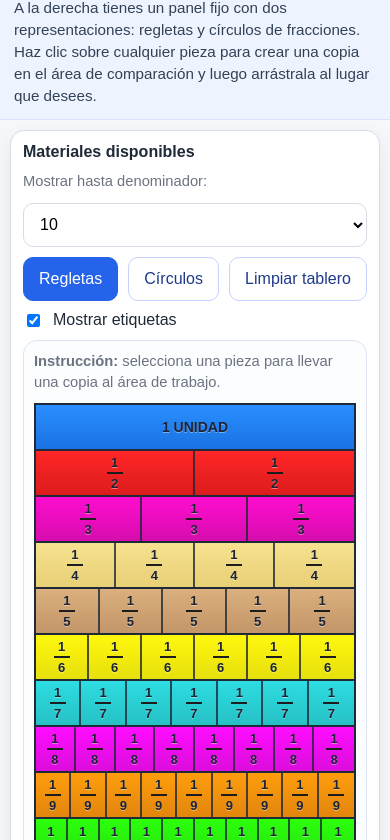
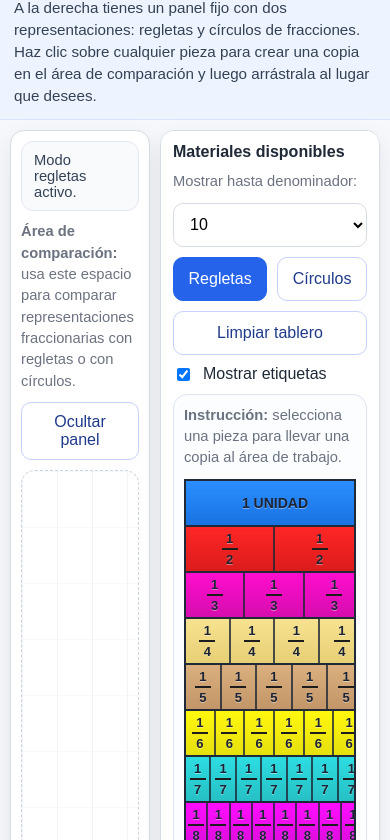
Before and after one commit to aminier06/fracciones2, a plain HTML site: page index.html in a window 390 px wide. Shown: the part 69-909 px from the top of the page. Drawn offline with Linux system fonts and the light colour scheme.

Commit message:
Update index.html

```diff
--- a/index.html
+++ b/index.html
@@ -3,7 +3,7 @@
 <head>
   <meta charset="UTF-8" />
   <meta name="viewport" content="width=device-width, initial-scale=1.0" />
-  <title>Simulador de Regletas y Círculos de Fracciones</title>
+  <title>Simulador de Regletas y Círculos de Fracciones </title>
   <style>
     :root{
       --bg:#f6f8fb;
@@ -138,30 +138,69 @@
     .kbd{display:inline-block;border:1px solid #cbd5e1;background:rgba(255,255,255,0.4);border-radius:6px;padding:1px 6px;font-size:.85rem;color:#334155}
     .help-list{margin:8px 0 0 18px;padding:0;color:#475569}
     .help-list li{margin:4px 0}
+    .mobile-panel-toggle{display:none}
     footer{padding:8px 18px 18px;color:#64748b;font-size:.9rem;text-align:center}
     @media (max-width:1100px){
       .layout{grid-template-columns:1fr}
       .panel{position:static;max-height:none}
       .board{min-height:720px}
     }
-
-    .mobile-panel-toggle{display:none}
-@media (max-width:768px){
+    @media (max-width:768px){
       :root{ --rod-height:40px; }
       body{font-size:16px}
       header{padding:14px 14px 12px}
       h1{font-size:1.2rem;line-height:1.2}
       header p{font-size:.95rem}
-      .layout{grid-template-columns:1fr;gap:12px;padding:10px}
+      .layout{
+        display:grid;
+        grid-template-columns:minmax(0,1fr) var(--mobile-panel-width, 220px);
+        gap:10px;
+        padding:10px;
+        align-items:start;
+      }
       .board-wrap,.panel{border-radius:14px}
-      .board-wrap{padding:10px}
-      .panel{padding:12px;order:-1}
-      .toolbar{flex-direction:column;align-items:stretch;margin-bottom:10px}
+      .board-wrap{
+        grid-column:1;
+        min-width:0;
+        padding:10px;
+      }
+      .panel{
+        grid-column:2;
+        padding:12px;
+        position:sticky;
+        top:10px;
+        max-height:calc(100vh - 20px);
+        overflow:auto;
+        width:var(--mobile-panel-width, 220px);
+        min-width:0;
+        margin:0;
+        transition:width .25s ease, padding .25s ease, border-width .25s ease, opacity .25s ease;
+      }
+      body.mobile-panel-collapsed .layout{
+        grid-template-columns:minmax(0,1fr) 0px;
+      }
+      body.mobile-panel-collapsed .panel{
+        width:0;
+        padding-left:0;
+        padding-right:0;
+        border-width:0;
+        opacity:0;
+        overflow:hidden;
+      }
+      .toolbar{
+        flex-direction:column;
+        align-items:stretch;
+        margin-bottom:10px;
+      }
       .status,.small{font-size:.92rem}
-      .board{min-height:58vh;border-radius:14px}
+      .board{min-height:68vh;border-radius:14px}
       .row{gap:10px;margin-bottom:10px}
       button, select{min-height:44px;padding:10px 12px;font-size:16px}
       button{flex:1 1 auto}
+      .mobile-panel-toggle{
+        display:block;
+        width:100%;
+      }
       select{width:100%}
       .row label.small{width:100%}
       .palette-guide{padding:10px}
@@ -184,7 +223,7 @@
 </head>
 <body>
   <header>
-    <h1>Simulador de regletas y círculos de fracciones móvil</h1>
+    <h1>Simulador de regletas y círculos de fracciones </h1>
     <p>A la derecha tienes un panel fijo con dos representaciones: regletas y círculos de fracciones. Haz clic sobre cualquier pieza para crear una copia en el área de comparación y luego arrástrala al lugar que desees.</p>
   </header>
 
@@ -232,7 +271,7 @@
         </div>
       </div>
 
-      <div class="small" style="margin-top:14px;"><strong>Cómo usarlo en móvil</strong></div>
+      <div class="small" style="margin-top:14px;"><strong>Cómo usarlo </strong></div>
       <ul class="help-list small">
         <li>Haz clic en cualquier pieza del panel derecho.</li>
         <li>La copia aparece en el tablero y puedes arrastrarla con el dedo.</li>
@@ -256,6 +295,8 @@
     const circlePanel = document.getElementById('circlePanel');
     const showRodsBtn = document.getElementById('showRods');
     const showCirclesBtn = document.getElementById('showCircles');
+    const toggleSidePanelBtn = document.getElementById('toggleSidePanel');
+
 
     const WHOLE = 840;
     const SNAP_DISTANCE = 22;
@@ -833,26 +874,31 @@
       updateStatus(showRods ? 'Modo regletas activo.' : 'Modo círculos activo.');
     }
 
-    const sidePanel = document.querySelector('.panel');
-    const toggleSidePanelBtn = document.getElementById('toggleSidePanel');
+    function applyMobilePanelState(){
+      if(window.innerWidth > 768){
+        document.body.classList.remove('mobile-panel-collapsed');
+      }
+      updateToggleButtonText();
+    }
 
-    function updateSidePanelButton(){
+    function updateToggleButtonText(){
       if(window.innerWidth > 768){
         toggleSidePanelBtn.textContent = 'Ocultar panel';
-        sidePanel.classList.remove('is-collapsed');
-        return;
+      } else {
+        toggleSidePanelBtn.textContent = document.body.classList.contains('mobile-panel-collapsed')
+          ? 'Mostrar panel'
+          : 'Ocultar panel';
       }
-      toggleSidePanelBtn.textContent = sidePanel.classList.contains('is-collapsed') ? 'Mostrar panel' : 'Ocultar panel';
     }
 
     toggleSidePanelBtn.addEventListener('click', ()=>{
       if(window.innerWidth <= 768){
-        sidePanel.classList.toggle('is-collapsed');
-        updateSidePanelButton();
+        document.body.classList.toggle('mobile-panel-collapsed');
+        updateToggleButtonText();
       }
     });
 
-    window.addEventListener('resize', updateSidePanelButton);
+    window.addEventListener('resize', applyMobilePanelState);
 
     document.getElementById('clearBoard').addEventListener('click', clearBoard);
     showRodsBtn.addEventListener('click', ()=> setMode('rods'));
@@ -892,7 +938,7 @@
     const maxDen = Number(maxDenSelect.value);
     buildRodLibrary(maxDen);
     buildCircleLibrary(maxDen);
-    updateSidePanelButton();
+    applyMobilePanelState();
     setMode('rods');
   </script>
 </body>
```
